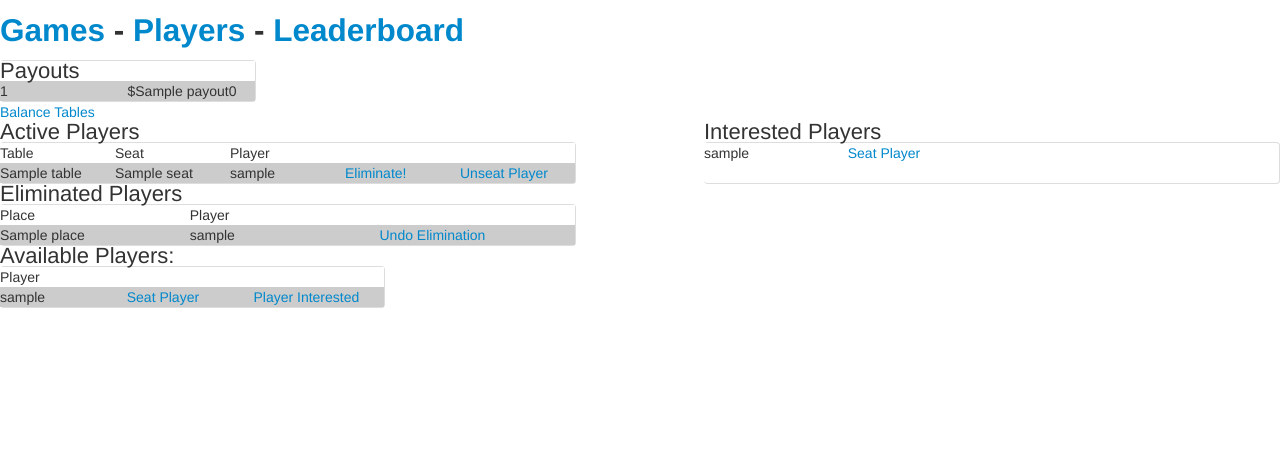
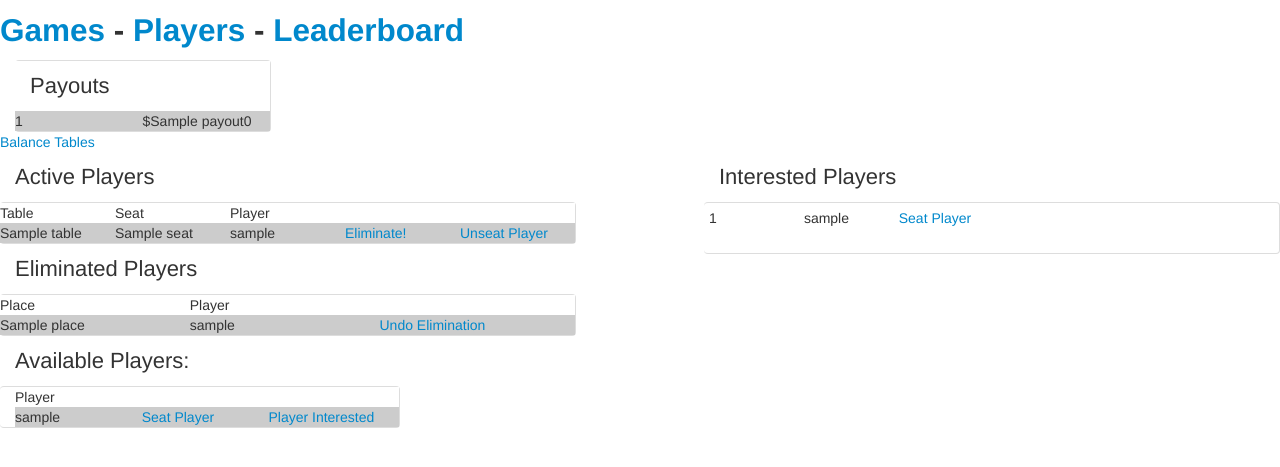
Before and after one commit to toddcblank/pitboss, a Django app: template templates/game-view.html in a window 1280 px wide. Shown: the top 467 px of the page. Run offline with Django 3.2, Linux system fonts and the light colour scheme; the template is opened without the code that fills it: most values are stand-ins (such as "Sample title", 1, 10 or a date in 2020); some libraries are stand-ins or nearby versions.

Commit message:
minor style updates

```diff
--- a/bnetpoker/static/css/game-view.css
+++ b/bnetpoker/static/css/game-view.css
@@ -1,14 +1,14 @@
-.table {width: 50%; height: auto; padding: 0;}
+.table {width: 50%; height: auto; padding: 5px;}
 .row {width: 100%; min-height: 1px; height: auto; margin: 0;}
 div.row:nth-child(even) {background: #CCC}
 div.row:nth-child(odd) {background: #FFF}
-.cell {float: left; margin: 0; padding: 0;}
+.cell {float: left; margin: 0; }
 .onecol {width: 100%;}
 .twocol {width: 50%;}
 .threecol {width: 33%;}
 .varcol {width: 20%;}
-.players-in-game {width:45%; display:inline-block;}
+.players-in-game {padding-top:15px padding-left:15px; width:45%; display:inline-block;}
 .player-interested {width:45%; height:auto; float: right; display:inline-block}
-.payout-table {width:20%;}
-.all-players {width:30%;}
-.table-label-header {font-style:bold; font-size:22px;}
+.payout-table {padding-left:15px; width:20%;}
+.all-players {padding-left:15px; width:30%;}
+.table-label-header {padding:15px; font-style:bold; font-size:22px;}
--- a/templates/game-view.html
+++ b/templates/game-view.html
@@ -74,8 +74,9 @@
             <div id="interested-players-table" class="table">
                 {% for player in interestList %}
                     <div class="row">
-                        <div class="cell twocol">{{ player.nickname }}</div>
-                        <div class="cell twocol"><a href="javascript:seatPlayer({{ player.id }});">Seat Player</a></div>
+                        <div class="cell threecol">{{ forloop.counter }}</div>
+                        <div class="cell threecol">{{ player.nickname }}</div>
+                        <div class="cell threecol"><a href="javascript:seatPlayer({{ player.id }});">Seat Player</a></div>
                     </div>
                 {% endfor %}
             </div>
```
